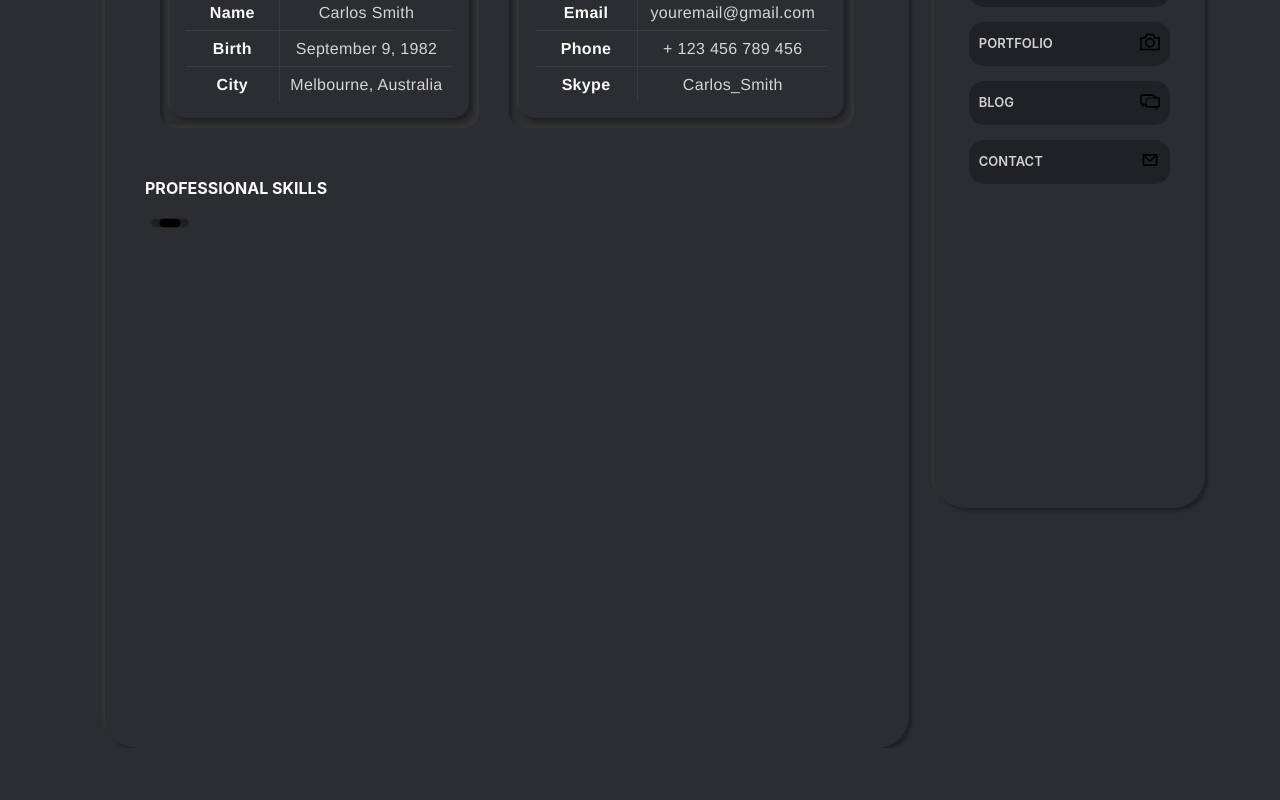
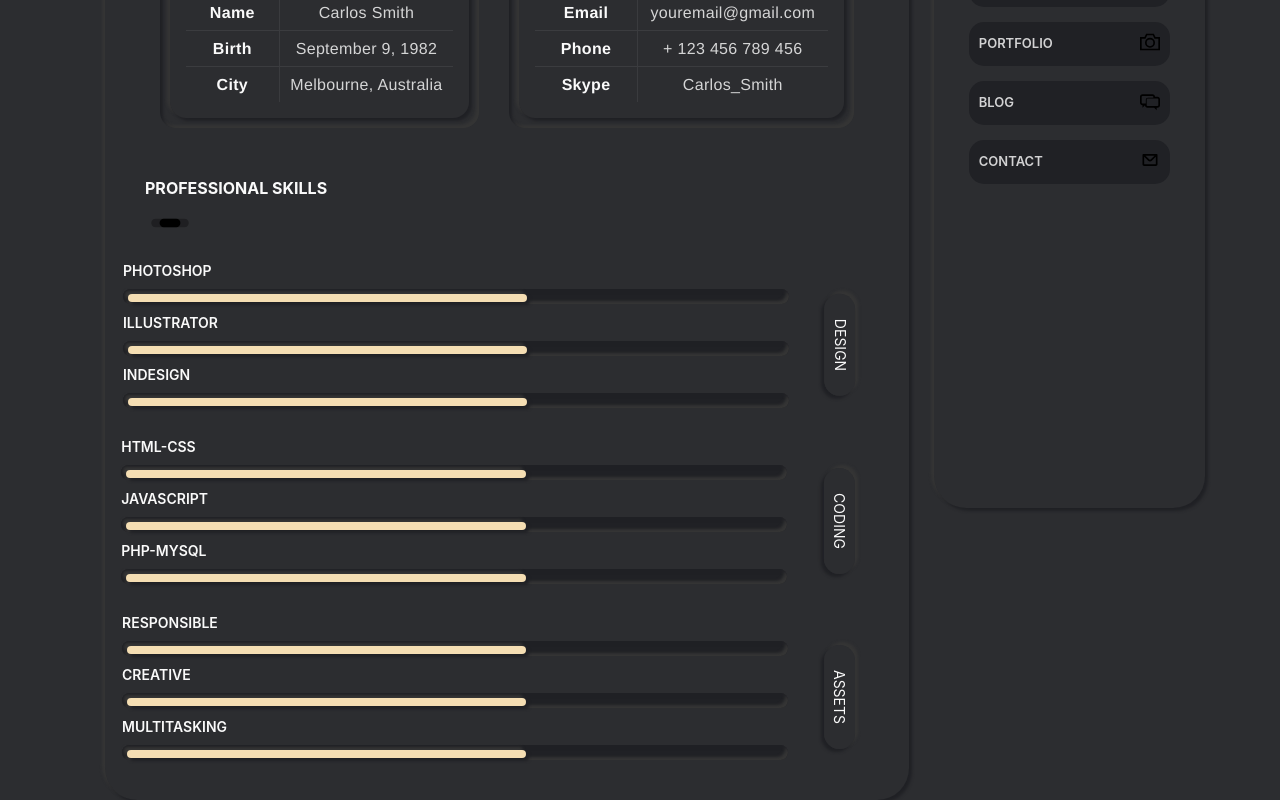
Before and after one commit to codexprt2/steve-app, a Next.js app: page /about in a window 1280 px wide. Shown: the part 552-1352 px from the top of the page. Before the commit the page ends 1300 px from the top, so only its background shows below. Built offline with nearby package versions, Linux system fonts and the light colour scheme.

Commit message:
Progressbar Done

```diff
--- /dev/null
+++ b/components/PROGRESS.module.css
@@ -0,0 +1,19 @@
+.mainContainer {
+	position: relative;
+	background-color: #202125;
+	border-radius: 2rem;
+	width: 52vw;
+	box-shadow: inset 3px 3px 3px #202125, inset -3px -3px 3px #353535;
+	height: 15px;
+}
+.mainContent {
+	position: absolute;
+	background-color: wheat;
+	border-radius: 1rem;
+	box-shadow: 3px 3px 3px #202125, -3px -3px 3px #353535;
+	width: 60%;
+	height: 50%;
+	margin-left: 5px;
+	margin-top: 5px;
+	margin-bottom: 5px;
+}
--- /dev/null
+++ b/components/ProgressBar.js
@@ -0,0 +1,12 @@
+import React from "react";
+import styles from "./PROGRESS.module.css";
+
+const ProgressBar = () => {
+	return (
+		<div className={styles.mainContainer}>
+			<div className={styles.mainContent}></div>
+		</div>
+	);
+};
+
+export default ProgressBar;
--- /dev/null
+++ b/components/VERTICAL.module.css
@@ -0,0 +1,15 @@
+.title {
+	padding: 0.4125rem 1.5625rem;
+	position: relative;
+	text-align: center;
+	text-transform: uppercase;
+	box-shadow: 3px 3px 3px #202125, -3px -3px 3px #353535;
+	border-radius: 1rem;
+	background-color: #2c2d30;
+	color: #fafafa;
+	font-size: 0.875rem;
+}
+.mainContainer {
+	transform: rotate(90deg);
+	margin-top: 30px;
+}
--- /dev/null
+++ b/components/VerticalComponent.js
@@ -0,0 +1,12 @@
+import React from "react";
+import styles from "./VERTICAL.module.css";
+
+const VerticalComponent = ({ name }) => {
+	return (
+		<div className={styles.mainContainer}>
+			<span className={styles.title}>{name}</span>
+		</div>
+	);
+};
+
+export default VerticalComponent;
--- a/package.json
+++ b/package.json
@@ -8,7 +8,9 @@
     "start": "next start"
   },
   "dependencies": {
-    "@material-ui/core": "^4.11.4",
+    "@emotion/react": "^11.4.0",
+    "@emotion/styled": "^11.3.0",
+    "@material-ui/core": "^5.0.0-alpha.37",
     "@material-ui/icons": "^4.11.2",
     "next": "10.2.3",
     "react": "17.0.2",
--- a/pages/About.module.css
+++ b/pages/About.module.css
@@ -3,7 +3,7 @@
 	display: block;
 	box-shadow: 3px 3px 3px #202125, -3px -3px 3px #353535;
 	border-radius: 2rem;
-	height: 150vh;
+	min-height: 150vh;
 }
 .aboutContainer {
 	display: block;
@@ -100,3 +100,24 @@
 	justify-content: center;
 	align-items: center;
 }
+.progressbarContainer {
+	display: flex;
+	margin-top: 10px;
+}
+.pregressbarContent {
+	font-weight: 600;
+	text-transform: uppercase !important;
+	color: #fafafa;
+	margin-top: 10px;
+	font-size: 14px;
+}
+.progressContent {
+	display: flex;
+	justify-content: center;
+	align-items: center;
+}
+.elementDiv {
+	width: 20%;
+	flex-grow: 1;
+	display: flex;
+}
--- a/pages/about.js
+++ b/pages/about.js
@@ -1,5 +1,7 @@
 import styles from "./About.module.css";
 import { CgLoadbarAlt } from "react-icons/cg";
+import CustomizedProgressBars from "../components/ProgressBar";
+import VerticalComponent from "../components/VerticalComponent";
 
 const About = () => {
 	return (
@@ -74,6 +76,86 @@ const About = () => {
 					<CgLoadbarAlt size={50} />
 				</div>
 			</div>
+			<div className={styles.progressContainer}>
+				<div className={styles.progressContent}>
+					<div className={styles.progress}>
+						<div className={styles.aboutContainer}>
+							<div className={styles.pregressbarContent}>PHOTOSHOP</div>
+							<div className={styles.progressbarContainer}>
+								<CustomizedProgressBars />
+							</div>
+						</div>
+						<div className={styles.aboutContainer}>
+							<div className={styles.pregressbarContent}>ILLUSTRATOR</div>
+							<div className={styles.progressbarContainer}>
+								<CustomizedProgressBars />
+							</div>
+						</div>
+						<div className={styles.aboutContainer}>
+							<div className={styles.pregressbarContent}>INDESIGN</div>
+							<div className={styles.progressbarContainer}>
+								<CustomizedProgressBars />
+							</div>
+						</div>
+					</div>
+					<div className={styles.elementDiv}>
+						<VerticalComponent name='Design' />
+					</div>
+				</div>
+				<br />
+				<div className={styles.progressContent}>
+					<div className={styles.progress}>
+						<div className={styles.aboutContainer}>
+							<div className={styles.pregressbarContent}>HTML-CSS</div>
+							<div className={styles.progressbarContainer}>
+								<CustomizedProgressBars />
+							</div>
+						</div>
+						<div className={styles.aboutContainer}>
+							<div className={styles.pregressbarContent}>JAVASCRIPT</div>
+							<div className={styles.progressbarContainer}>
+								<CustomizedProgressBars />
+							</div>
+						</div>
+						<div className={styles.aboutContainer}>
+							<div className={styles.pregressbarContent}>PHP-MYSQL</div>
+							<div className={styles.progressbarContainer}>
+								<CustomizedProgressBars />
+							</div>
+						</div>
+					</div>
+					<div className={styles.elementDiv}>
+						<VerticalComponent name='CODING' />
+					</div>
+				</div>
+				<br />
+
+				<div className={styles.progressContent}>
+					<div className={styles.progress}>
+						<div className={styles.aboutContainer}>
+							<div className={styles.pregressbarContent}>RESPONSIBLE</div>
+							<div className={styles.progressbarContainer}>
+								<CustomizedProgressBars />
+							</div>
+						</div>
+						<div className={styles.aboutContainer}>
+							<div className={styles.pregressbarContent}>CREATIVE</div>
+							<div className={styles.progressbarContainer}>
+								<CustomizedProgressBars />
+							</div>
+						</div>
+						<div className={styles.aboutContainer}>
+							<div className={styles.pregressbarContent}>MULTITASKING</div>
+							<div className={styles.progressbarContainer}>
+								<CustomizedProgressBars />
+							</div>
+						</div>
+					</div>
+					<div className={styles.elementDiv}>
+						<VerticalComponent name='ASSETS' />
+					</div>
+				</div>
+			</div>
 		</div>
 	);
 };
```
Also changed, not shown: 1 other file (tests, documents, lock files or other folders).
